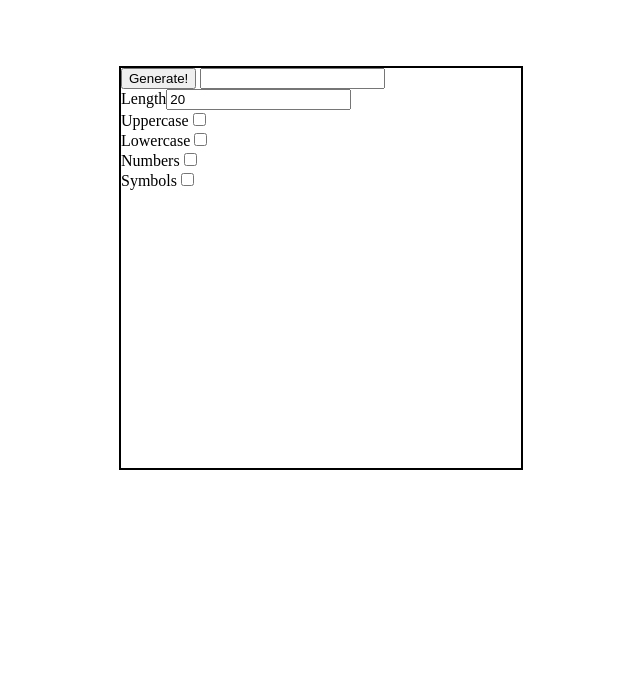
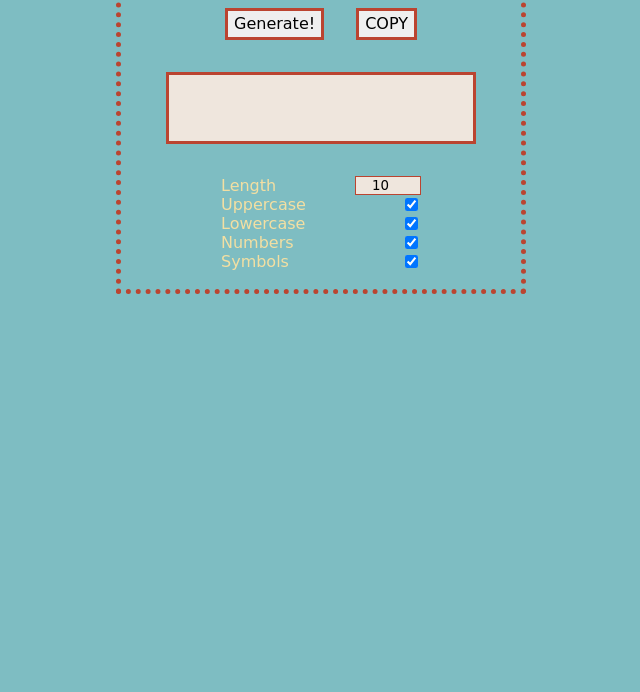
Before and after one commit to RanchHowards/passwordGenerator, a website with bundled scripts: page src/index.html in a window 1280 px wide. Shown: the part 140-832 px from the top of the page, without its empty margins (319-959 px from the left). Before the commit the page ends 808 px from the top, so only its background shows below. Built offline with nearby package versions, Linux system fonts and the light colour scheme; a web font is replaced by a local one.

Commit message:
Change styling

```diff
--- a/src/index.css
+++ b/src/index.css
@@ -1,18 +1,57 @@
-html {
+:root {
+  --raisin-black: #231f20ff;
+  --international-orange-golden-gate-bridge: #bb4430ff;
+  --middle-blue: #7ebdc2ff;
+  --medium-champagne: #f3dfa2ff;
+  --linen: #efe6ddff;
   height: 100%;
+  padding: 1em;
+  color: var(--medium-champagne);
 }
+
+* {
+  font-family: "Life Savers", cursive;
+}
+
 body {
-  height: 100%;
-  overflow: hidden;
   display: grid;
   place-content: center;
+  background-color: var(--middle-blue);
 }
+
 #generator {
   height: 400px;
   width: 400px;
-  border: black 2px solid;
+  border: var(--international-orange-golden-gate-bridge) 5px dotted;
+  display: flex;
+  flex-direction: column;
+  align-items: center;
+}
+input {
+  border: 1px solid var(--international-orange-golden-gate-bridge);
+  text-align: center;
+  background-color: var(--linen);
+}
+#generated-password {
+  height: 2em;
+  margin: 1em;
+  width: 75%;
+  font-size: 2em;
+  border: 3px solid var(--international-orange-golden-gate-bridge);
+}
+button {
+  margin: 0 1em;
+  height: 2em;
+  font-size: 1em;
+  border: var(--international-orange-golden-gate-bridge) 3px solid;
 }
 .options {
+  width: 50%;
   display: flex;
   flex-direction: column;
+  justify-content: space-around;
 }
+.option {
+  display: flex;
+  justify-content: space-between;
+}
--- a/src/index.html
+++ b/src/index.html
@@ -10,38 +10,72 @@
     <title>Password Generator</title>
     <meta name="description" content="" />
     <meta name="viewport" content="width=device-width, initial-scale=1" />
+    <link rel="preconnect" href="https://fonts.googleapis.com" />
+    <link rel="preconnect" href="https://fonts.gstatic.com" crossorigin />
+    <link
+      href="https://fonts.googleapis.com/css2?family=Life+Savers:wght@400;700&display=swap"
+      rel="stylesheet"
+    />
+
     <link rel="stylesheet" href="../src/index.css" />
   </head>
   <body>
     <div id="generator">
-      <button id="generate">Generate!</button>
-      <input type="text/" id="generated-password" />
+      <h1>PASSWORD GENERATOR</h1>
+      <div id="buttons">
+        <button id="generate">Generate!</button><button id="copy">COPY</button>
+      </div>
+
+      <input type="text/" id="generated-password" readonly />
+
       <div class="options">
-        <label for="length"
-          >Length<input
+        <div class="option">
+          <label for="length">Length</label
+          ><input
             type="number"
             name="length"
-            value="20"
+            value="10"
             id="length-input"
-        /></label>
-        <label for="uppercase"
-          >Uppercase<input
+            max="20"
+            min="5"
+          />
+        </div>
+        <div class="option">
+          <label for="uppercase">Uppercase</label
+          ><input
             type="checkbox"
             name="uppercase"
             id="uppercase-checkbox"
-        /></label>
-        <label for="lowercase"
-          >Lowercase<input
+            checked="true"
+          />
+        </div>
+        <div class="option">
+          <label for="lowercase">Lowercase</label
+          ><input
             type="checkbox"
             name="lowercase"
             id="lowercase-checkbox"
-        /></label>
-        <label for="numbers"
-          >Numbers<input type="checkbox" name="numbers" id="numbers-checkbox"
-        /></label>
-        <label for="symbols"
-          >Symbols<input type="checkbox" name="symbols" id="symbols-checkbox"
-        /></label>
+            checked="true"
+          />
+        </div>
+        <div class="option">
+          <label for="numbers">Numbers</label
+          ><input
+            type="checkbox"
+            name="numbers"
+            id="numbers-checkbox"
+            checked="true"
+          />
+        </div>
+        <div class="option">
+          <label for="symbols">Symbols</label
+          ><input
+            type="checkbox"
+            name="symbols"
+            id="symbols-checkbox"
+            checked="true"
+          />
+        </div>
       </div>
     </div>
 
--- a/src/index.ts
+++ b/src/index.ts
@@ -1,4 +1,5 @@
 const generate = <HTMLDivElement>document.getElementById("generate");
+const copyButton = <HTMLButtonElement>document.getElementById("copy");
 const generatedPassword = <HTMLInputElement>(
   document.getElementById("generated-password")
 );
@@ -17,7 +18,17 @@ const numberCheckbox = <HTMLInputElement>(
 const symbolCheckbox = <HTMLInputElement>(
   document.getElementById("symbols-checkbox")
 );
+function copyPassword() {
+  if (generatedPassword.value !== "") {
+    navigator.clipboard
+      .writeText(generatedPassword.value)
+      .then(() => alert("Copied to the clipboard"))
+      .catch(() => alert("Uh oh... Something went wrong"));
+  }
+}
 
+copyButton.onclick = () => copyPassword();
+generatedPassword.onclick = () => copyPassword();
 const arrayOfOptions = [
   uppercaseCheckbox,
   lowercaseCheckbox,
```
